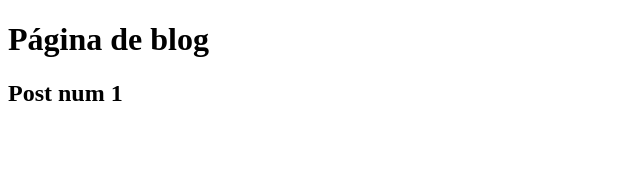
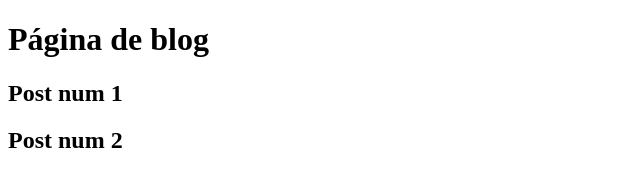
Before and after one commit to HenriqueBauerSantos/CSharpOrientadoObjetos-Udemy, a plain HTML site: page site-de-vendas/blog.html in a window 1280 px wide. Shown: the whole page, without its empty margins (0-640 px from the left). Drawn offline with Linux system fonts and the light colour scheme.

Commit message:
update blog

```diff
--- a/site-de-vendas/blog.html
+++ b/site-de-vendas/blog.html
@@ -11,5 +11,6 @@
         Página de blog
     </h1>
     <h2>Post num 1</h2>
+    <h2>Post num 2</h2>
 </body>
 </html>
```
